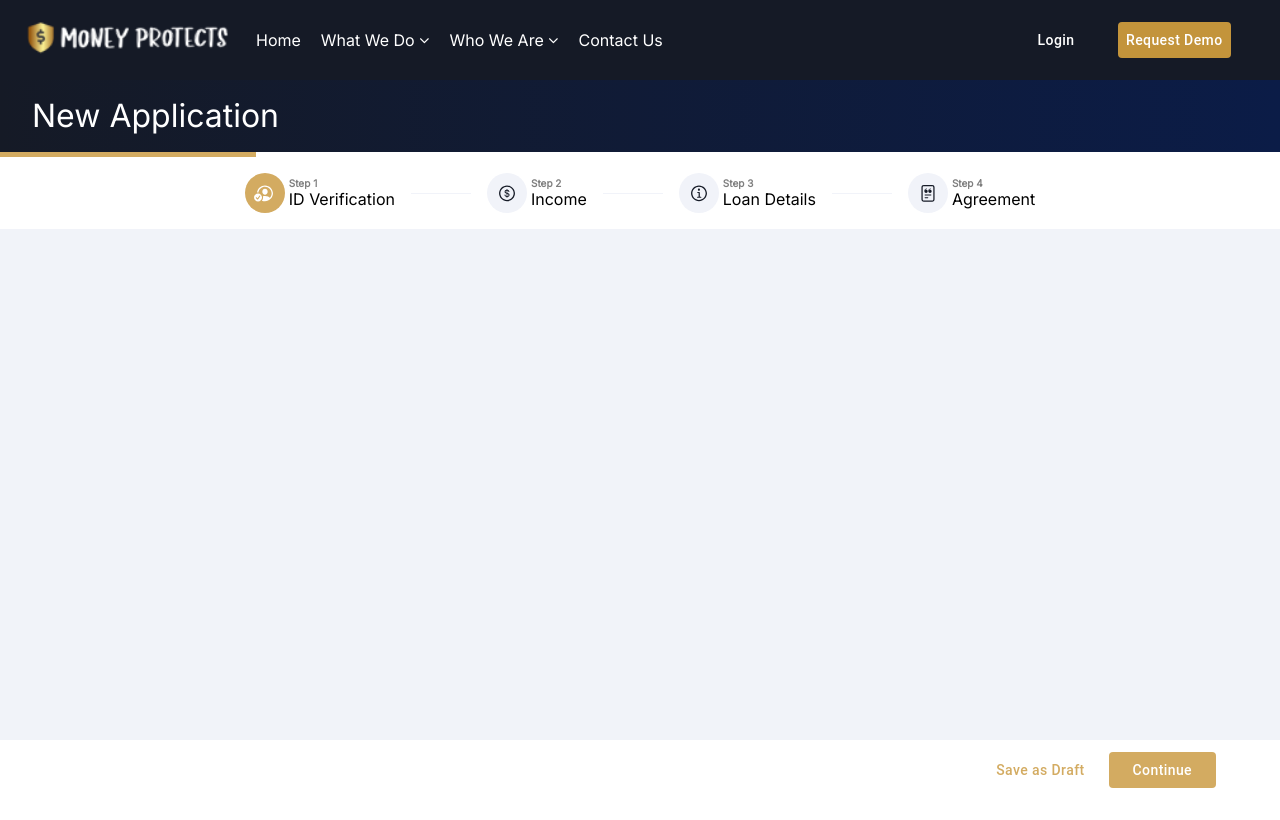
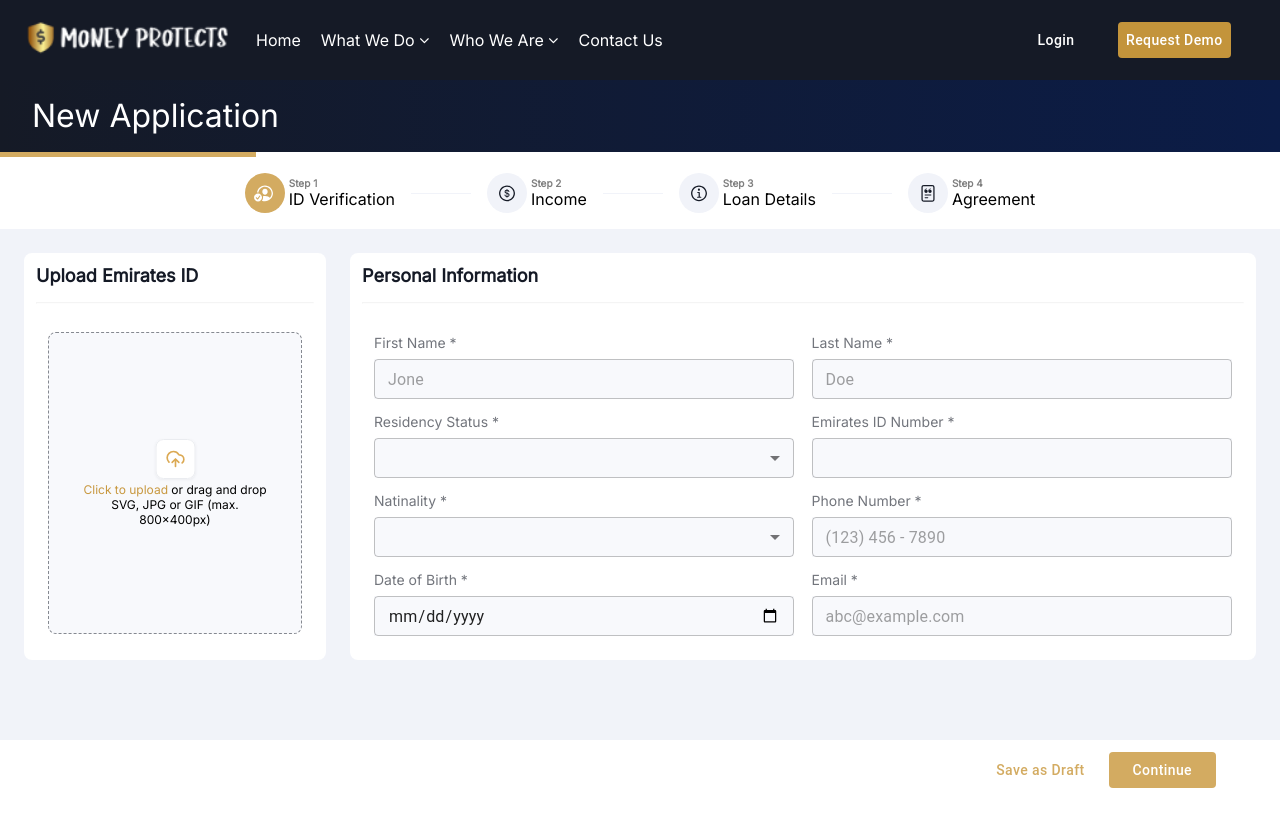
Before and after one commit to sreevishnu01/Money-protect, a React (Create React App) app: page /idverification in a window 1280 px wide. Built offline with nearby package versions, Linux system fonts and the light colour scheme.

Commit message:
idverify basic form UI finish

```diff
--- /dev/null
+++ b/src/components/file_input/file_input.jsx
@@ -0,0 +1,63 @@
+import { useState, useEffect } from 'react'
+import classes from './file_input.module.css'
+
+const FileInput = ({ id = 'xyz' }) => {
+    const [selectedFile, setSelectedFile] = useState()
+    const [preview, setPreview] = useState()
+
+    useEffect(() => {
+        if (!selectedFile) {
+            setPreview(undefined)
+            return
+        }
+
+        const objectUrl = URL.createObjectURL(selectedFile)
+        setPreview(objectUrl)
+
+        return () => URL.revokeObjectURL(objectUrl)
+    }, [selectedFile])
+
+    const onSelectFile = e => {
+        if (!e.target.files || e.target.files.length === 0) {
+            setSelectedFile(undefined)
+            return
+        }
+        setSelectedFile(e.target.files[0])
+    }
+
+
+    return (
+        <div className={classes.container} onClick={() => document.getElementById(id).click()}>
+            {selectedFile ? <img style={{ maxWidth: '100%', maxHeight: '100%' }} src={preview} /> : (
+                <>
+                    <svg width="45" height="44" viewBox="0 0 45 44" fill="none" xmlns="http://www.w3.org/2000/svg">
+                        <g filter="url(#filter0_d_908_4229)">
+                            <rect x="2.5" y="1" width="40" height="40" rx="8" fill="white" />
+                            <rect x="3" y="1.5" width="39" height="39" rx="7.5" stroke="#EAECF0" />
+                            <path d="M19.1667 24.3333L22.5001 21M22.5001 21L25.8334 24.3333M22.5001 21V28.5M29.1667 24.9524C30.1847 24.1117 30.8334 22.8399 30.8334 21.4167C30.8334 18.8854 28.7814 16.8333 26.2501 16.8333C26.068 16.8333 25.8976 16.7383 25.8052 16.5814C24.7185 14.7374 22.7121 13.5 20.4167 13.5C16.965 13.5 14.1667 16.2982 14.1667 19.75C14.1667 21.4718 14.863 23.0309 15.9892 24.1613" stroke="#DBA953" stroke-width="1.66667" stroke-linecap="round" stroke-linejoin="round" />
+                        </g>
+                        <defs>
+                            <filter id="filter0_d_908_4229" x="0.5" y="0" width="44" height="44" filterUnits="userSpaceOnUse" color-interpolation-filters="sRGB">
+                                <feFlood flood-opacity="0" result="BackgroundImageFix" />
+                                <feColorMatrix in="SourceAlpha" type="matrix" values="0 0 0 0 0 0 0 0 0 0 0 0 0 0 0 0 0 0 127 0" result="hardAlpha" />
+                                <feOffset dy="1" />
+                                <feGaussianBlur stdDeviation="1" />
+                                <feColorMatrix type="matrix" values="0 0 0 0 0.0627451 0 0 0 0 0.0941176 0 0 0 0 0.156863 0 0 0 0.05 0" />
+                                <feBlend mode="normal" in2="BackgroundImageFix" result="effect1_dropShadow_908_4229" />
+                                <feBlend mode="normal" in="SourceGraphic" in2="effect1_dropShadow_908_4229" result="shape" />
+                            </filter>
+                        </defs>
+                    </svg>
+                    <p>
+                        <span>Click to upload </span>
+                        or drag and drop SVG, JPG or GIF (max. 800x400px)
+                    </p>
+                </>
+            )}
+
+            <input id={id} type="file" hidden accept='image/*' onChange={onSelectFile} />
+        </div>
+    )
+}
+
+export default FileInput
--- /dev/null
+++ b/src/components/file_input/file_input.module.css
@@ -0,0 +1,22 @@
+.container {
+    background-color: #F1F3F980;
+    width: 100%;
+    height: 100%;
+    border: 1px dashed #151A2680;
+    border-radius: 8px;
+    display: flex;
+    flex-direction: column;
+    justify-content: center;
+    align-items: center;
+}
+
+.container p {
+    max-width: 80%;
+    text-align: center;
+    font-size: 12px;
+    font-weight: 400;
+}
+
+.container span {
+    color: #C8983F;
+}
--- a/src/components/form_scafold/form_scafold.module.css
+++ b/src/components/form_scafold/form_scafold.module.css
@@ -78,6 +78,7 @@
 
 .formBody {
   flex: 1;
+  padding: 24px;
 }
 
 .footer {
--- /dev/null
+++ b/src/components/form_section/form_section.jsx
@@ -0,0 +1,15 @@
+import classes from './form_section.module.css'
+
+const FormSection = ({ title = '', children }) => {
+    return (
+        <div className={classes.container}>
+            <h2>{title}</h2>
+            <hr />
+            <div className={classes.formElements}>
+                {children}
+            </div>
+        </div>
+    )
+}
+
+export default FormSection
--- /dev/null
+++ b/src/components/form_section/form_section.module.css
@@ -0,0 +1,28 @@
+.container {
+    background-color: white;
+    min-height: 100px;
+    padding: 12px;
+    border-radius: 8px;
+}
+
+.container h2 {
+    font-size: 18px;
+    font-weight: 600;
+    color: #151A26;
+    margin-bottom: 16px;
+}
+
+.container hr {
+    color: black;
+    opacity: 0.1;
+    margin-bottom: 16px;
+}
+
+.formElements {
+    display: flex;
+    padding: 12px;
+    flex-wrap: wrap;
+    justify-content: space-between;
+    row-gap: 12px;
+    height: 85%;
+}
--- /dev/null
+++ b/src/components/select_input/select_input.jsx
@@ -0,0 +1,16 @@
+import { MenuItem, Select } from "@mui/material"
+
+import classes from './select_input.module.css'
+
+const SelectInput = ({ id = '', label = "label", widthFr = 1, options = [], ...rest }) => {
+    return (
+        <div className={classes.container} style={{ width: `${(widthFr - 0.01) * 100}%` }}>
+            <label htmlFor={id} className={classes.label}>{label}</label>
+            <Select id={id} hiddenLabel size="small" className={classes.textField} {...rest}>
+                {options.map((option) => <MenuItem key={option.value} value={option.value}>{option.label}</MenuItem>)}
+            </Select>
+        </div>
+    )
+}
+
+export default SelectInput
--- /dev/null
+++ b/src/components/select_input/select_input.module.css
@@ -0,0 +1,13 @@
+.label {
+    display: inline-block;
+ color: #151A26;
+ font-weight: 500;
+ font-size: 14px;
+ opacity: 0.6;
+ margin-bottom: 8px;
+}
+
+.textField {
+    width: 100%;
+    background-color: #F1F3F980;
+}
--- /dev/null
+++ b/src/components/text_input/text_input.jsx
@@ -0,0 +1,14 @@
+import { TextField, Typography } from "@mui/material"
+
+import classes from './text_input.module.css'
+
+const TextInput = ({ id = '', label = "label", widthFr = 1, ...rest }) => {
+    return (
+        <div className={classes.container} style={{ width: `${(widthFr - 0.01) * 100}%` }}>
+            <label htmlFor={id} className={classes.label}>{label}</label>
+            <TextField id={id} hiddenLabel size="small" className={classes.textField} {...rest} />
+        </div>
+    )
+}
+
+export default TextInput
--- /dev/null
+++ b/src/components/text_input/text_input.module.css
@@ -0,0 +1,13 @@
+.label {
+    display: inline-block;
+ color: #151A26;
+ font-weight: 500;
+ font-size: 14px;
+ opacity: 0.6;
+ margin-bottom: 8px;
+}
+
+.textField {
+    width: 100%;
+    background-color: #F1F3F980;
+}
--- a/src/pages/myapplication/idverification/idverify.jsx
+++ b/src/pages/myapplication/idverification/idverify.jsx
@@ -3,6 +3,10 @@ import './idverify.css'
 import FormScafold from '../../../components/form_scafold/form_scafold'
 import { useState } from 'react'
 import { useNavigate } from 'react-router-dom'
+import FormSection from '../../../components/form_section/form_section'
+import FileInput from '../../../components/file_input/file_input'
+import TextInput from '../../../components/text_input/text_input'
+import SelectInput from '../../../components/select_input/select_input'
 
 export default function Idverification() {
     const [isLoading, setIsLoading] = useState(false)
@@ -19,7 +23,24 @@ export default function Idverification() {
 
     return (
         <div className='Idverification'>
-            <FormScafold step={1} onSubmit={hadnleSubmit} loading={isLoading} />
+            <FormScafold step={1} onSubmit={hadnleSubmit} loading={isLoading}>
+                <div style={{ display: 'grid', gridTemplateColumns: '1fr 3fr', gap: '24px' }}>
+                    <FormSection title="Upload Emirates ID">
+                        <FileInput id="up-emirate-id" />
+                    </FormSection>
+                    <FormSection title="Personal Information">
+                        <TextInput id='firstName' label='First Name *' widthFr={0.5} placeholder="Jone" />
+                        <TextInput id='lastName' label='Last Name *' widthFr={0.5} placeholder="Doe" />
+                        <SelectInput id='resStatus' label='Residency Status *' widthFr={0.5} options={[{ value: 1, label: 'Residant' }, { value: 2, label: 'Temp' }]} />
+                        <TextInput id='emIdNo' label='Emirates ID Number *' widthFr={0.5} />
+                        <SelectInput id='nationality' label='Natinality *' widthFr={0.5} options={[{ value: 'in', label: 'India' }, { value: 'uae', label: 'UAE' }]} />
+                        <TextInput id='pnNum' label='Phone Number *' widthFr={0.5} placeholder="(123) 456 - 7890" />
+                        <TextInput id='dob' label='Date of Birth *' widthFr={0.5} type="date" dat />
+                        <TextInput id='email' label='Email *' widthFr={0.5} placeholder="abc@example.com" />
+                    </FormSection>
+
+                </div>
+            </FormScafold>
         </div>
     )
 }
```
